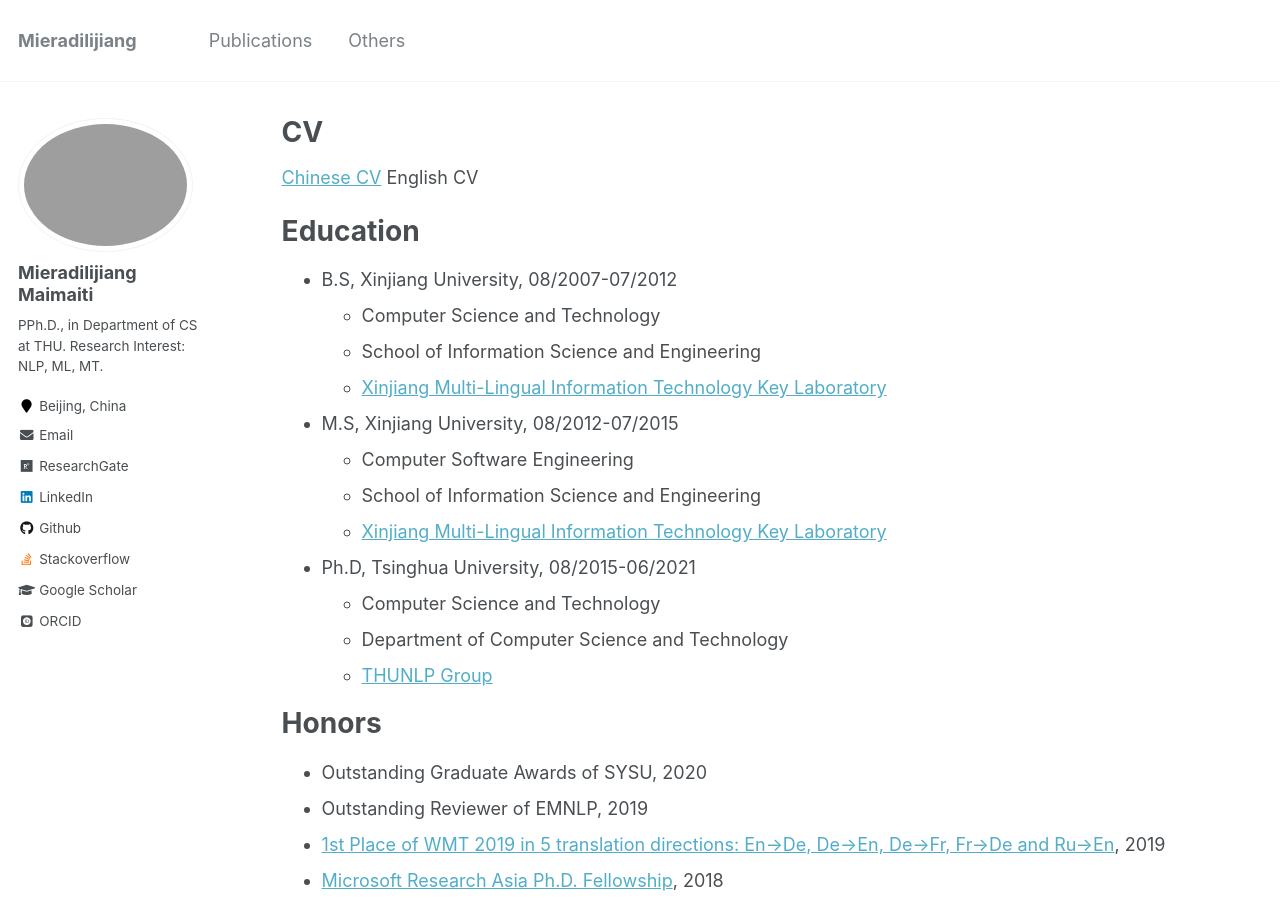
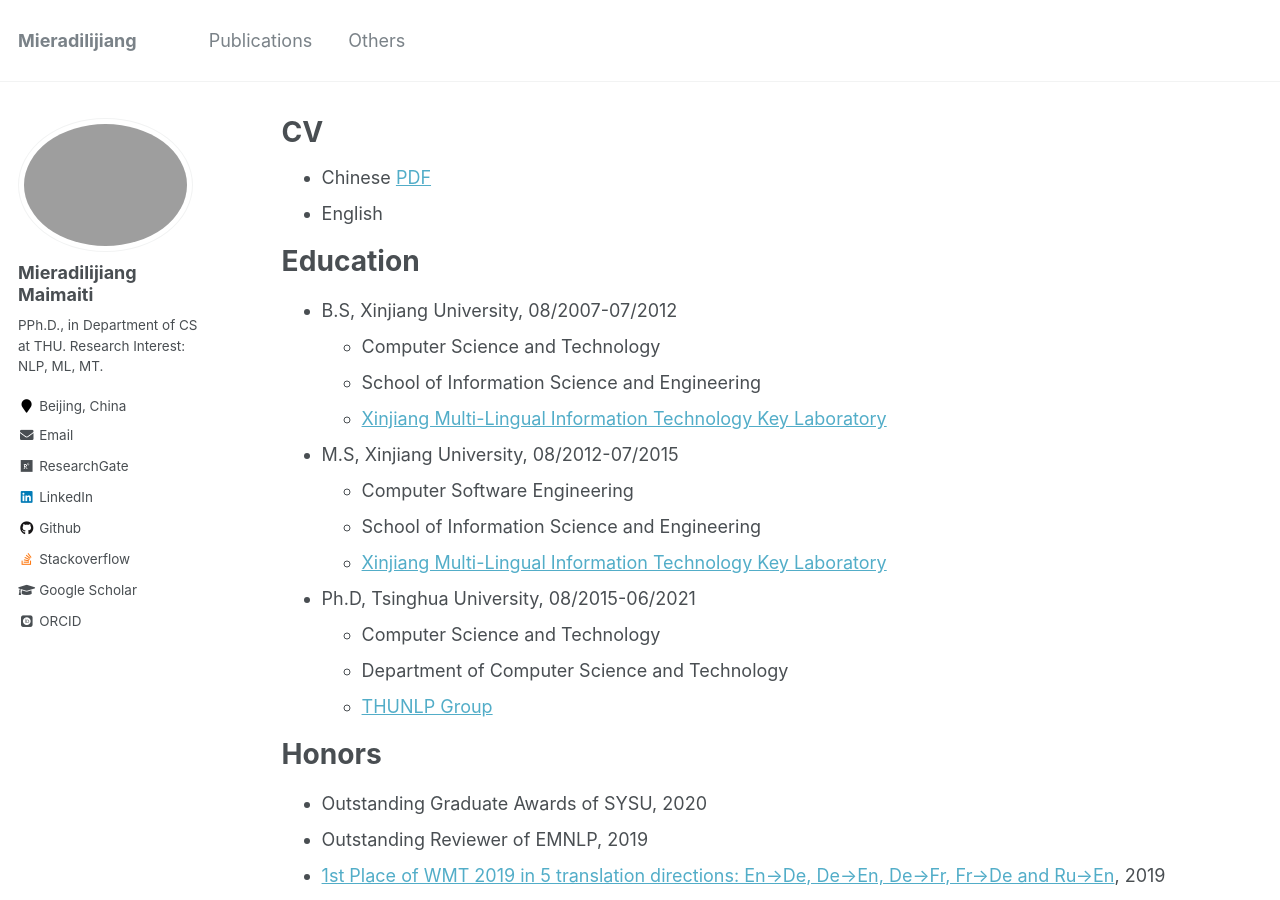
Before and after one commit to miradel51/miradel51.github.io, a Jekyll site: the page built from _pages/cv.md, in a window 1280 px wide and 900 px high. Built offline with Jekyll 4.4.1, drawn with Linux system fonts in a browser that asks for light colours; some web fonts are replaced.

Commit message:
revise cv list

```diff
--- a/_pages/cv.md
+++ b/_pages/cv.md
@@ -9,8 +9,8 @@ redirect_from:
 
 {% include base_path %}
 
-[Chinese CV](https://apeterswu.github.io/files/me_cv_ch.pdf)
-English CV
+* Chinese [PDF](https://apeterswu.github.io/files/me_cv_ch.pdf)
+* English
 
 Education
 ======
```
